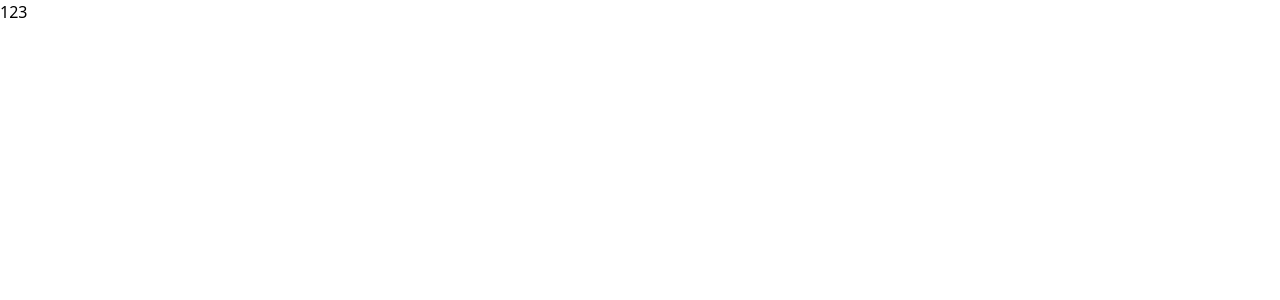
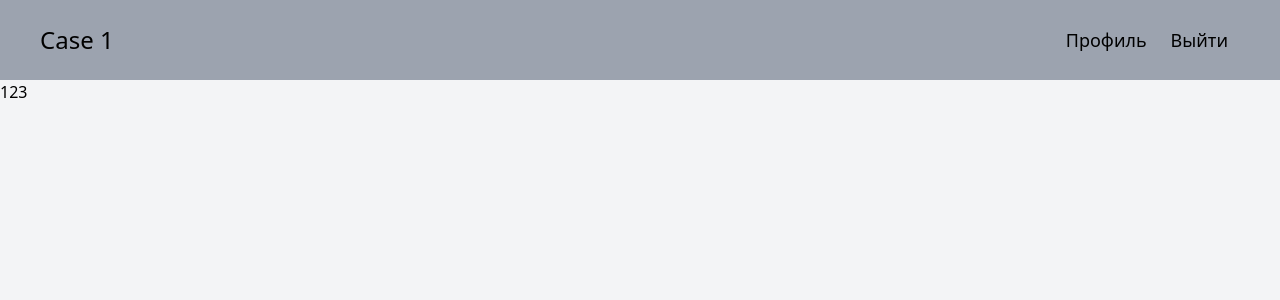
Before and after one commit to AxNikita/praktika-4smtr, a Vue app in the folder frontend/case-1/: page / in a window 1280 px wide. Shown: the top 300 px of the page. Built offline with nearby package versions, Linux system fonts and the light colour scheme.

Commit message:
add: header.

```diff
--- a/frontend/case-1/src/App.vue
+++ b/frontend/case-1/src/App.vue
@@ -1,9 +1,14 @@
 <script setup>
-import { RouterView } from 'vue-router'
+import { RouterView } from 'vue-router';
+import Header from '@/components/Header.vue';
 </script>
 
 <template>
-  <RouterView />
+  <div class="bg-gray-100 h-screen">
+    <Header />
+
+    <RouterView />
+  </div>
 </template>
 
 <style scoped></style>
--- /dev/null
+++ b/frontend/case-1/src/components/Header.vue
@@ -0,0 +1,27 @@
+<template>
+	<header class="flex justify-between items-center px-10 py-6 bg-gray-400 h-20">
+		<div class="cursor-pointer">
+			<RouterLink class="hover:underline text-2xl" to="/">
+				Case 1
+			</RouterLink>
+		</div>
+
+		<nav class="flex items-center">
+			<div class="flex items-center h-20 hover:bg-gray-300 transition-colors cursor-pointer">
+				<RouterLink class="text-lg px-3" to="/profile">
+					Профиль
+				</RouterLink>
+			</div>
+
+			<div class="flex items-center h-20 hover:bg-gray-300 transition-colors cursor-pointer">
+				<button class="text-lg px-3">
+					Выйти
+				</button>
+			</div>
+		</nav>
+	</header>
+</template>
+
+<script setup>
+import { RouterLink } from 'vue-router'
+</script>
--- a/frontend/case-1/src/router/index.js
+++ b/frontend/case-1/src/router/index.js
@@ -7,6 +7,11 @@ const router = createRouter({
       path: '/',
       name: 'home',
       component: () => import('../views/HomeView.vue')
+    },
+    {
+      path: '/profile',
+      name: 'profile',
+      component: () => import('../views/ProfileView.vue')
     },
     {
       path: '/post/:id',
--- a/frontend/case-1/tailwind.config.js
+++ b/frontend/case-1/tailwind.config.js
@@ -1,7 +1,11 @@
 /** @type {import('tailwindcss').Config} */
 module.exports = {
-  content: [],
+  purge: ['./index.html', './src/**/*.{vue,js,ts,jsx,tsx}'],
+  darkMode: false, // or 'media' or 'class'
   theme: {
+    extend: {},
+  },
+  variants: {
     extend: {},
   },
   plugins: [],
```
Also changed, not shown: frontend/case-1/src/views/ProfileView.vue (added).
